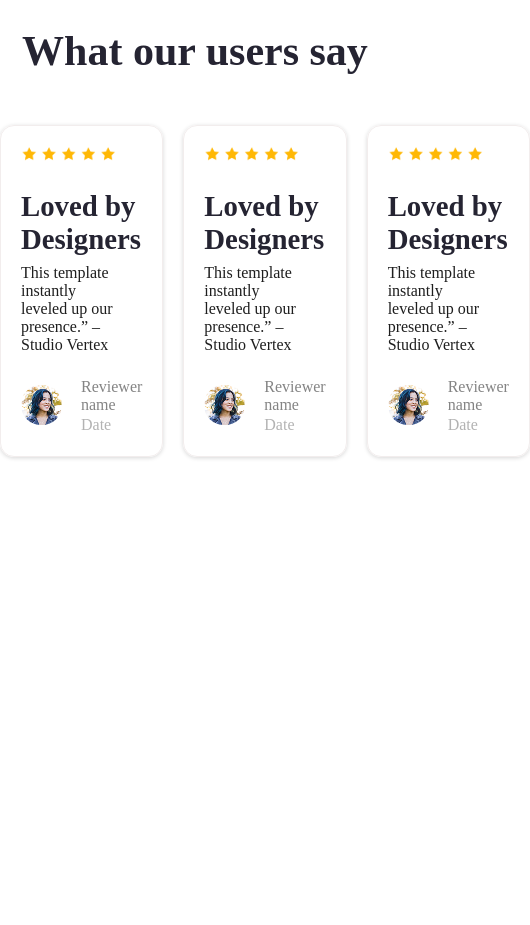
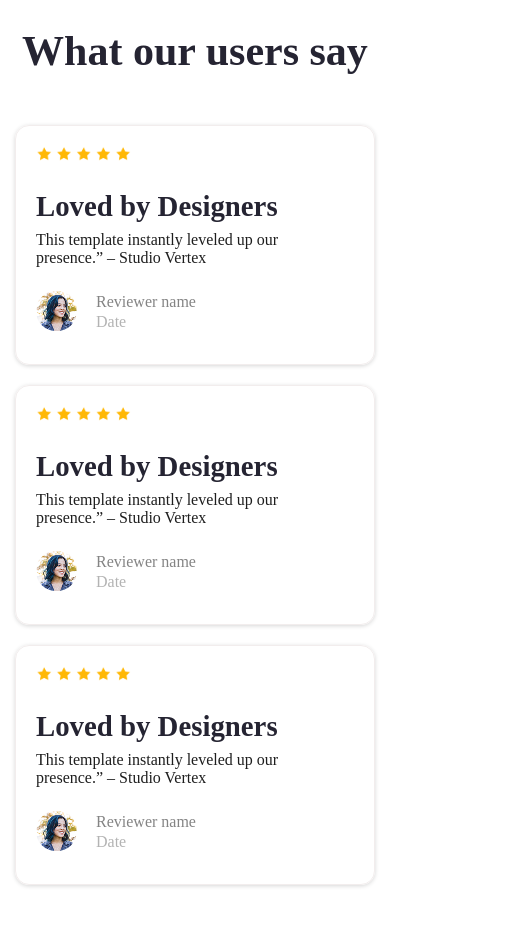
Before and after one commit to devnajmulislam/webflow-agencies, a plain HTML site: page index.html in a window 390 px wide. Shown: the part 2140-3065 px from the top of the page, 530 px wide, since content can reach past the window. Before the commit the page ends 2727 px from the top, so only its background shows below. Drawn offline with Linux system fonts and the light colour scheme.

Commit message:
make the section responsive

```diff
--- a/style.css
+++ b/style.css
@@ -311,6 +311,12 @@ body {}
     .action-section {
         padding: 0px 10px;
     }
+
+    /* REVIEW */
+    .review-section .reviews-container {
+        gap: 10px;
+        padding: 0 10px;
+    }
 }
 
 /* MOBILE */
@@ -335,6 +341,11 @@ body {}
 
     .action-img-container img {
         width: 100%;
+    }
+
+    /* REVIEW */
+    .review-section .reviews-container {
+        flex-wrap: wrap;
     }
 
 }
@@ -392,6 +403,13 @@ body {}
         text-align: center;
     }
 
-    /*  */
+    /* REVIEW */
+    .review-section .reviews-container {
+        flex-direction: column;
+    }
+
+    .reviews-container .review {
+        margin-bottom: 10px;
+    }
 
 }
```
Also changed, not shown: index.html (+0 -2 lines).
